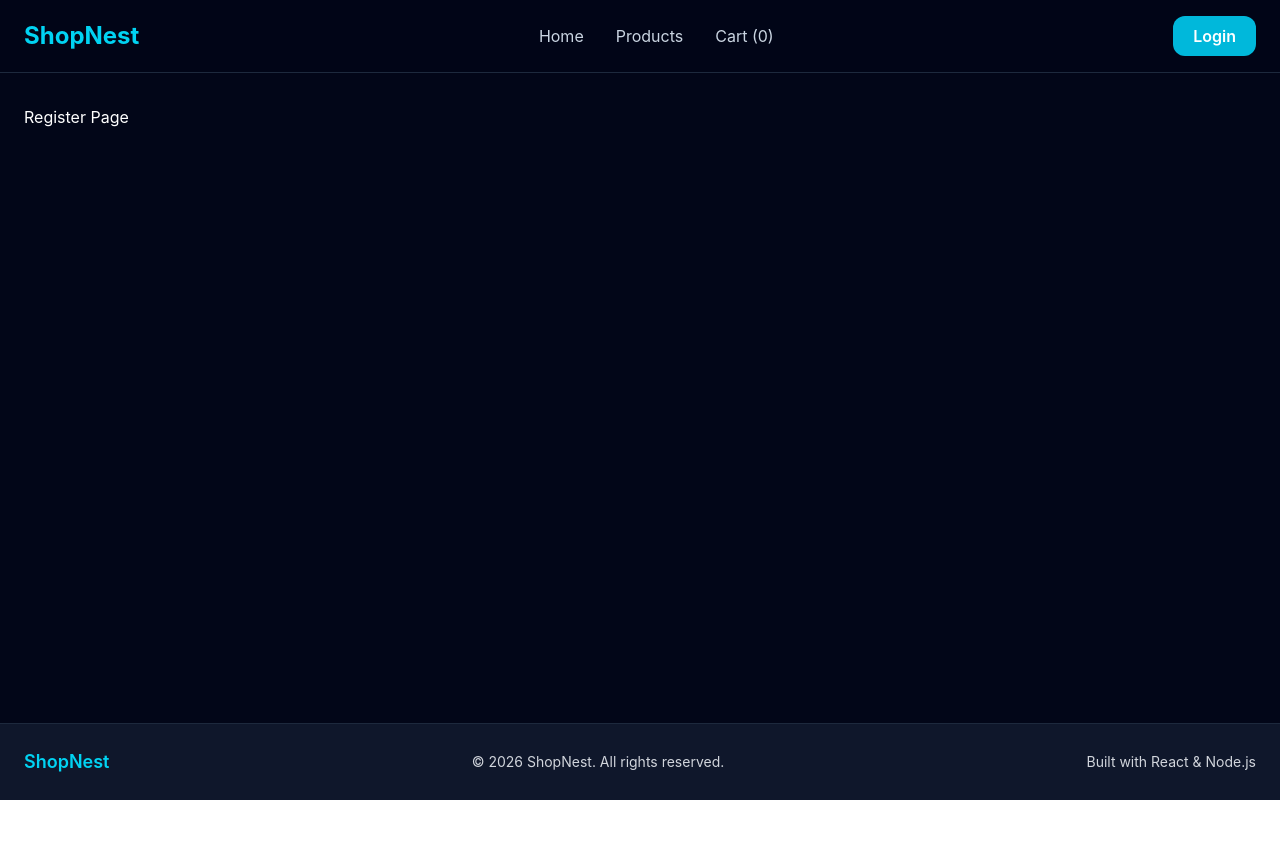
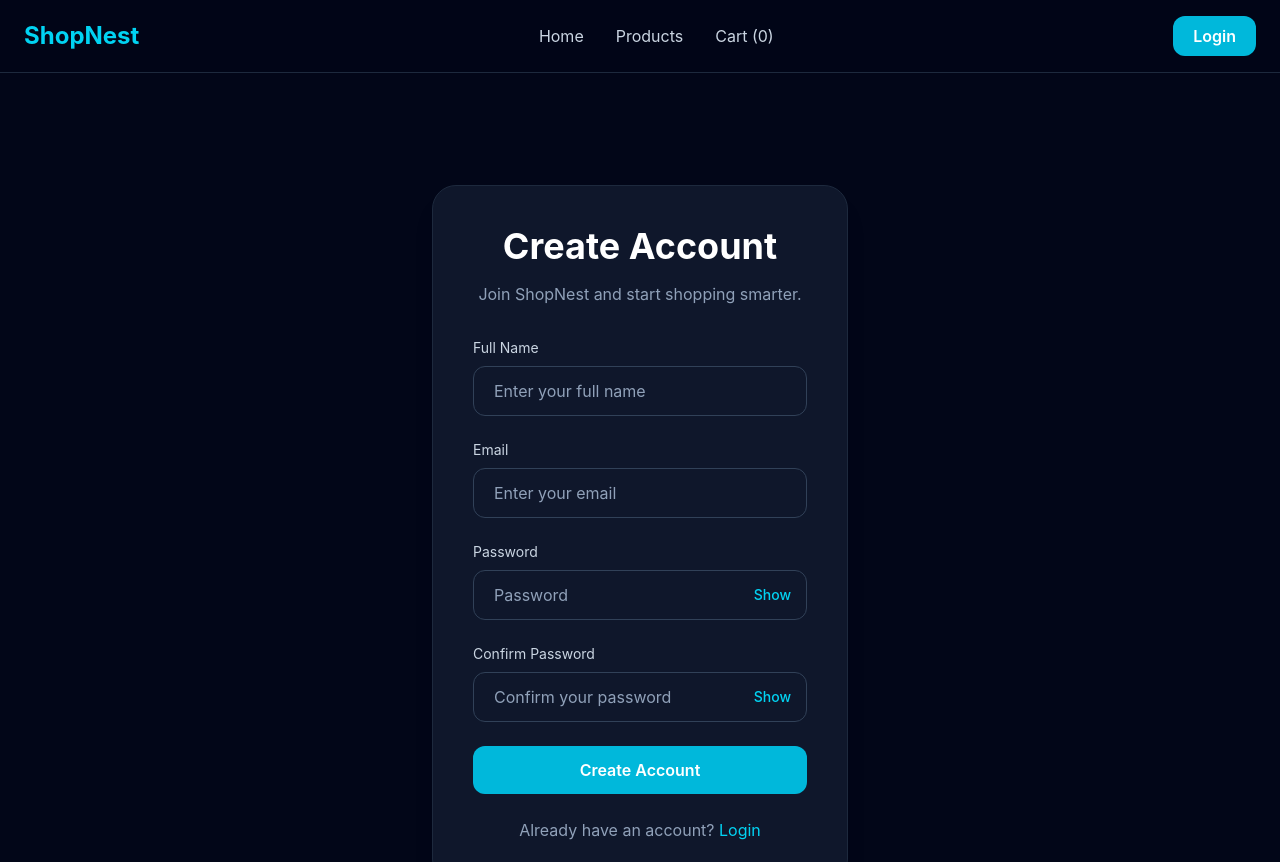
Before and after one commit to heyyrayo/ShopNest, a React (Vite) app in the folder client/: page /register in a window 1280 px wide. Shown: the top 862 px of the page. Before the commit the page ends 800 px from the top, so only its background shows below. Built offline with nearby package versions, Linux system fonts and the light colour scheme.

Commit message:
feat(auth): implement authentication UI, context, and protected routes

```diff
--- /dev/null
+++ b/client/src/components/auth/AuthLayout.jsx
@@ -0,0 +1,31 @@
+import Container from "../ui/Container";
+
+function AuthLayout({
+  title,
+  subtitle,
+  children,
+}) {
+  return (
+    <section className="flex min-h-screen items-center bg-slate-950 py-20">
+      <Container>
+        <div className="mx-auto max-w-md rounded-3xl border border-slate-800 bg-slate-900 p-10 shadow-xl">
+
+          <h1 className="text-center text-4xl font-bold text-white">
+            {title}
+          </h1>
+
+          <p className="mt-4 text-center text-slate-400">
+            {subtitle}
+          </p>
+
+          <div className="mt-8">
+            {children}
+          </div>
+
+        </div>
+      </Container>
+    </section>
+  );
+}
+
+export default AuthLayout;
--- /dev/null
+++ b/client/src/components/auth/LoginForm.jsx
@@ -0,0 +1,88 @@
+import { useState } from "react";
+import { Link, useNavigate } from "react-router-dom";
+
+import Button from "../ui/Button";
+import PasswordInput from "./PasswordInput";
+import useAuth from "../../hooks/useAuth";
+
+function LoginForm() {
+  const navigate = useNavigate();
+  const { login } = useAuth();
+
+  const [form, setForm] = useState({
+    email: "",
+    password: "",
+  });
+
+  const handleChange = (event) => {
+    setForm({
+      ...form,
+      [event.target.name]: event.target.value,
+    });
+  };
+
+  const handleSubmit = (event) => {
+    event.preventDefault();
+
+    login({
+      name: "Amit",
+      email: form.email,
+    });
+
+    navigate("/");
+  };
+
+  return (
+    <form
+      onSubmit={handleSubmit}
+      className="space-y-6"
+    >
+      <div>
+        <label className="mb-2 block text-sm text-slate-300">
+          Email
+        </label>
+
+        <input
+          type="email"
+          name="email"
+          value={form.email}
+          onChange={handleChange}
+          placeholder="Enter your email"
+          required
+          className="w-full rounded-xl border border-slate-700 bg-slate-900 px-5 py-3 text-white placeholder-slate-400 outline-none focus:border-cyan-500"
+        />
+      </div>
+
+      <div>
+        <label className="mb-2 block text-sm text-slate-300">
+          Password
+        </label>
+
+        <PasswordInput
+          name="password"
+          value={form.password}
+          onChange={handleChange}
+        />
+      </div>
+
+      <Button
+        type="submit"
+        fullWidth
+      >
+        Login
+      </Button>
+
+      <p className="text-center text-slate-400">
+        Don't have an account?{" "}
+        <Link
+          to="/register"
+          className="text-cyan-400 hover:underline"
+        >
+          Register
+        </Link>
+      </p>
+    </form>
+  );
+}
+
+export default LoginForm;
--- /dev/null
+++ b/client/src/components/auth/PasswordInput.jsx
@@ -0,0 +1,33 @@
+import { useState } from "react";
+
+function PasswordInput({
+  value,
+  onChange,
+  placeholder = "Password",
+  name = "password",
+}) {
+  const [showPassword, setShowPassword] = useState(false);
+
+  return (
+    <div className="relative">
+      <input
+        type={showPassword ? "text" : "password"}
+        name={name}
+        value={value}
+        onChange={onChange}
+        placeholder={placeholder}
+        className="w-full rounded-xl border border-slate-700 bg-slate-900 px-5 py-3 pr-16 text-white placeholder-slate-400 outline-none focus:border-cyan-500"
+      />
+
+      <button
+        type="button"
+        onClick={() => setShowPassword((prev) => !prev)}
+        className="absolute right-4 top-1/2 -translate-y-1/2 text-sm font-medium text-cyan-400 hover:text-cyan-300"
+      >
+        {showPassword ? "Hide" : "Show"}
+      </button>
+    </div>
+  );
+}
+
+export default PasswordInput;
--- /dev/null
+++ b/client/src/components/auth/RegisterForm.jsx
@@ -0,0 +1,124 @@
+import { useState } from "react";
+import { Link, useNavigate } from "react-router-dom";
+
+import Button from "../ui/Button";
+import PasswordInput from "./PasswordInput";
+import useAuth from "../../hooks/useAuth";
+
+function RegisterForm() {
+  const navigate = useNavigate();
+  const { register } = useAuth();
+
+  const [form, setForm] = useState({
+    name: "",
+    email: "",
+    password: "",
+    confirmPassword: "",
+  });
+
+  const handleChange = (event) => {
+    setForm({
+      ...form,
+      [event.target.name]: event.target.value,
+    });
+  };
+
+  const handleSubmit = (event) => {
+    event.preventDefault();
+
+    if (form.password !== form.confirmPassword) {
+      alert("Passwords do not match");
+      return;
+    }
+
+    register({
+      name: form.name,
+      email: form.email,
+    });
+
+    navigate("/");
+  };
+
+  return (
+    <form
+      onSubmit={handleSubmit}
+      className="space-y-6"
+    >
+      <div>
+        <label className="mb-2 block text-sm text-slate-300">
+          Full Name
+        </label>
+
+        <input
+          type="text"
+          name="name"
+          value={form.name}
+          onChange={handleChange}
+          placeholder="Enter your full name"
+          required
+          className="w-full rounded-xl border border-slate-700 bg-slate-900 px-5 py-3 text-white placeholder-slate-400 outline-none focus:border-cyan-500"
+        />
+      </div>
+
+      <div>
+        <label className="mb-2 block text-sm text-slate-300">
+          Email
+        </label>
+
+        <input
+          type="email"
+          name="email"
+          value={form.email}
+          onChange={handleChange}
+          placeholder="Enter your email"
+          required
+          className="w-full rounded-xl border border-slate-700 bg-slate-900 px-5 py-3 text-white placeholder-slate-400 outline-none focus:border-cyan-500"
+        />
+      </div>
+
+      <div>
+        <label className="mb-2 block text-sm text-slate-300">
+          Password
+        </label>
+
+        <PasswordInput
+          name="password"
+          value={form.password}
+          onChange={handleChange}
+        />
+      </div>
+
+      <div>
+        <label className="mb-2 block text-sm text-slate-300">
+          Confirm Password
+        </label>
+
+        <PasswordInput
+          name="confirmPassword"
+          value={form.confirmPassword}
+          onChange={handleChange}
+          placeholder="Confirm your password"
+        />
+      </div>
+
+      <Button
+        type="submit"
+        fullWidth
+      >
+        Create Account
+      </Button>
+
+      <p className="text-center text-slate-400">
+        Already have an account?{" "}
+        <Link
+          to="/login"
+          className="text-cyan-400 hover:underline"
+        >
+          Login
+        </Link>
+      </p>
+    </form>
+  );
+}
+
+export default RegisterForm;
--- a/client/src/components/layout/Navbar.jsx
+++ b/client/src/components/layout/Navbar.jsx
@@ -1,15 +1,23 @@
 import { Link } from "react-router-dom";
 
 import useCart from "../../hooks/useCart";
+import useAuth from "../../hooks/useAuth";
 
 function Navbar() {
   const { cartCount } = useCart();
+
+  const {
+    user,
+    isAuthenticated,
+    logout,
+  } = useAuth();
 
   return (
     <header className="sticky top-0 z-50 border-b border-slate-800 bg-slate-950/90 backdrop-blur">
       <div className="mx-auto flex max-w-7xl items-center justify-between px-6 py-4">
 
         {/* Logo */}
+
         <Link
           to="/"
           className="text-2xl font-bold text-cyan-400"
@@ -18,38 +26,62 @@ function Navbar() {
         </Link>
 
         {/* Navigation */}
+
         <nav className="flex items-center gap-8">
 
           <Link
             to="/"
-            className="text-slate-300 hover:text-cyan-400 transition-colors"
+            className="text-slate-300 transition hover:text-cyan-400"
           >
             Home
           </Link>
 
           <Link
             to="/products"
-            className="text-slate-300 hover:text-cyan-400 transition-colors"
+            className="text-slate-300 transition hover:text-cyan-400"
           >
             Products
           </Link>
 
           <Link
             to="/cart"
-            className="text-slate-300 hover:text-cyan-400 transition-colors"
+            className="text-slate-300 transition hover:text-cyan-400"
           >
             Cart ({cartCount})
           </Link>
 
         </nav>
 
-        {/* Login */}
-        <Link
-          to="/login"
-          className="rounded-xl bg-cyan-500 px-5 py-2 font-semibold text-white transition-colors hover:bg-cyan-400"
-        >
-          Login
-        </Link>
+        {/* Authentication */}
+
+        <div className="flex items-center gap-4">
+
+          {isAuthenticated ? (
+            <>
+              <span className="text-slate-300">
+                Hello,{" "}
+                <span className="font-semibold text-cyan-400">
+                  {user.name}
+                </span>
+              </span>
+
+              <button
+                onClick={logout}
+                className="rounded-xl bg-red-500 px-5 py-2 font-semibold text-white transition hover:bg-red-400"
+              >
+                Logout
+              </button>
+            </>
+          ) : (
+            <Link
+              to="/login"
+              className="rounded-xl bg-cyan-500 px-5 py-2 font-semibold text-white transition hover:bg-cyan-400"
+            >
+              Login
+            </Link>
+          )}
+
+        </div>
 
       </div>
     </header>
--- /dev/null
+++ b/client/src/components/routes/ProtectedRoute.jsx
@@ -0,0 +1,14 @@
+import { Navigate } from "react-router-dom";
+import useAuth from "../../hooks/useAuth";
+
+function ProtectedRoute({ children }) {
+  const { isAuthenticated } = useAuth();
+
+  if (!isAuthenticated) {
+    return <Navigate to="/login" replace />;
+  }
+
+  return children;
+}
+
+export default ProtectedRoute;
--- /dev/null
+++ b/client/src/context/AuthContext.jsx
@@ -0,0 +1,38 @@
+import { createContext, useMemo, useState } from "react";
+
+export const AuthContext = createContext();
+
+function AuthProvider({ children }) {
+  const [user, setUser] = useState(null);
+
+  const login = (userData) => {
+    setUser(userData);
+  };
+
+  const register = (userData) => {
+    setUser(userData);
+  };
+
+  const logout = () => {
+    setUser(null);
+  };
+
+  const value = useMemo(
+    () => ({
+      user,
+      isAuthenticated: !!user,
+      login,
+      register,
+      logout,
+    }),
+    [user]
+  );
+
+  return (
+    <AuthContext.Provider value={value}>
+      {children}
+    </AuthContext.Provider>
+  );
+}
+
+export default AuthProvider;
--- /dev/null
+++ b/client/src/hooks/useAuth.js
@@ -0,0 +1,8 @@
+import { useContext } from "react";
+import { AuthContext } from "../context/AuthContext";
+
+function useAuth() {
+  return useContext(AuthContext);
+}
+
+export default useAuth;
--- a/client/src/pages/Register/Register.jsx
+++ b/client/src/pages/Register/Register.jsx
@@ -1,8 +1,14 @@
+import AuthLayout from "../../components/auth/AuthLayout";
+import RegisterForm from "../../components/auth/RegisterForm";
+
 function Register() {
   return (
-    <div>
-      <h1>Register Page</h1>
-    </div>
+    <AuthLayout
+      title="Create Account"
+      subtitle="Join ShopNest and start shopping smarter."
+    >
+      <RegisterForm />
+    </AuthLayout>
   );
 }
 
--- a/client/src/routes/AppRoutes.jsx
+++ b/client/src/routes/AppRoutes.jsx
@@ -1,6 +1,8 @@
 import { Routes, Route } from "react-router-dom";
 
 import MainLayout from "../layouts/MainLayout";
+
+import ProtectedRoute from "../components/routes/ProtectedRoute";
 
 import Home from "../pages/Home/Home";
 import Products from "../pages/Products/Products";
@@ -16,13 +18,40 @@ function AppRoutes() {
     <Routes>
       <Route element={<MainLayout />}>
         <Route path="/" element={<Home />} />
+
         <Route path="/products" element={<Products />} />
-        <Route path="/products/:id" element={<ProductDetails />} />
+
+        <Route
+          path="/products/:id"
+          element={<ProductDetails />}
+        />
+
         <Route path="/cart" element={<Cart />} />
+
         <Route path="/login" element={<Login />} />
-        <Route path="/register" element={<Register />} />
-        <Route path="/profile" element={<Profile />} />
-        <Route path="/admin" element={<Admin />} />
+
+        <Route
+          path="/register"
+          element={<Register />}
+        />
+
+        <Route
+          path="/profile"
+          element={
+            <ProtectedRoute>
+              <Profile />
+            </ProtectedRoute>
+          }
+        />
+
+        <Route
+          path="/admin"
+          element={
+            <ProtectedRoute>
+              <Admin />
+            </ProtectedRoute>
+          }
+        />
       </Route>
     </Routes>
   );
```
Also changed, not shown: client/src/main.jsx (+7 -3 lines), client/src/pages/Login/Login.jsx (+9 -3 lines).
